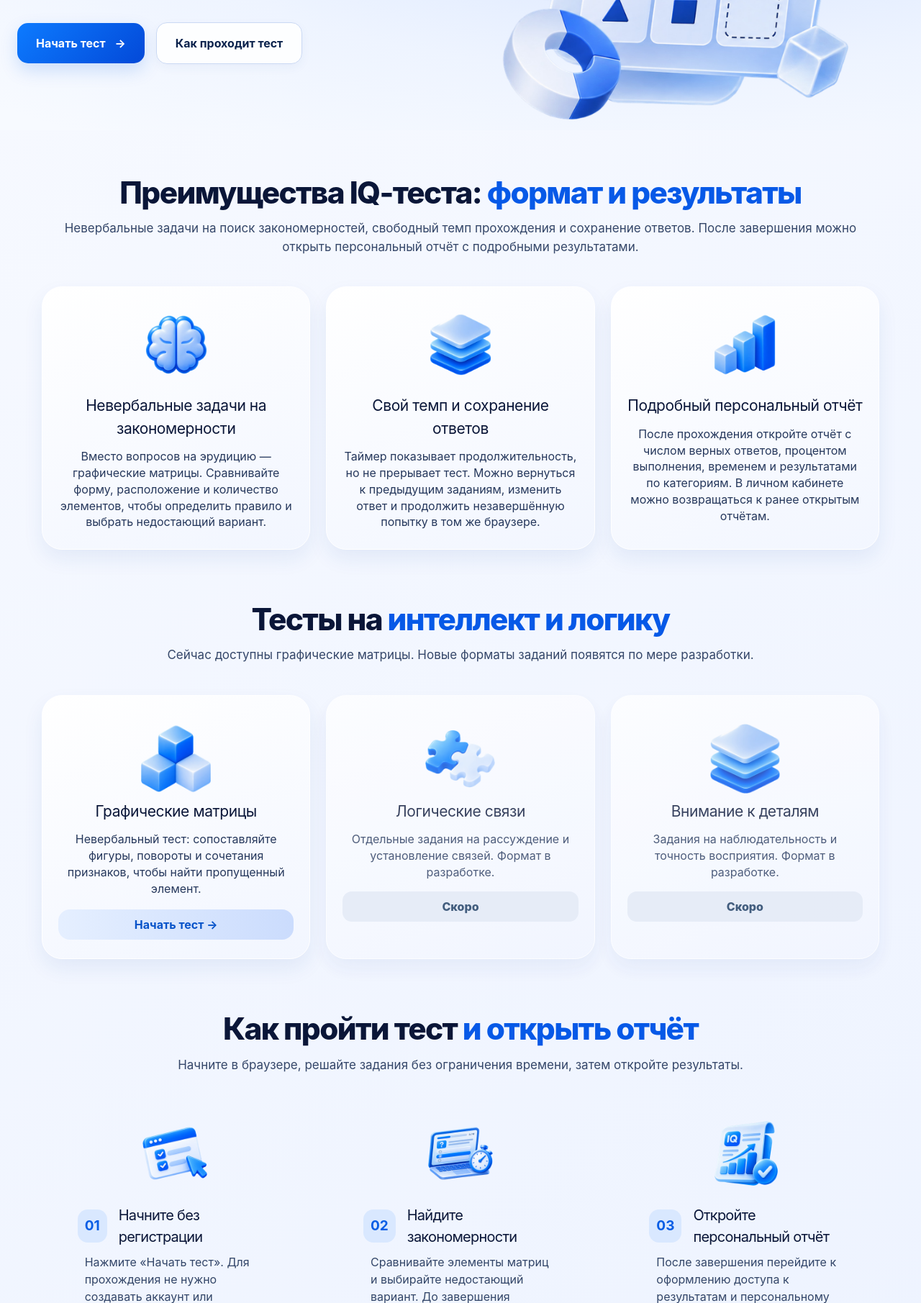
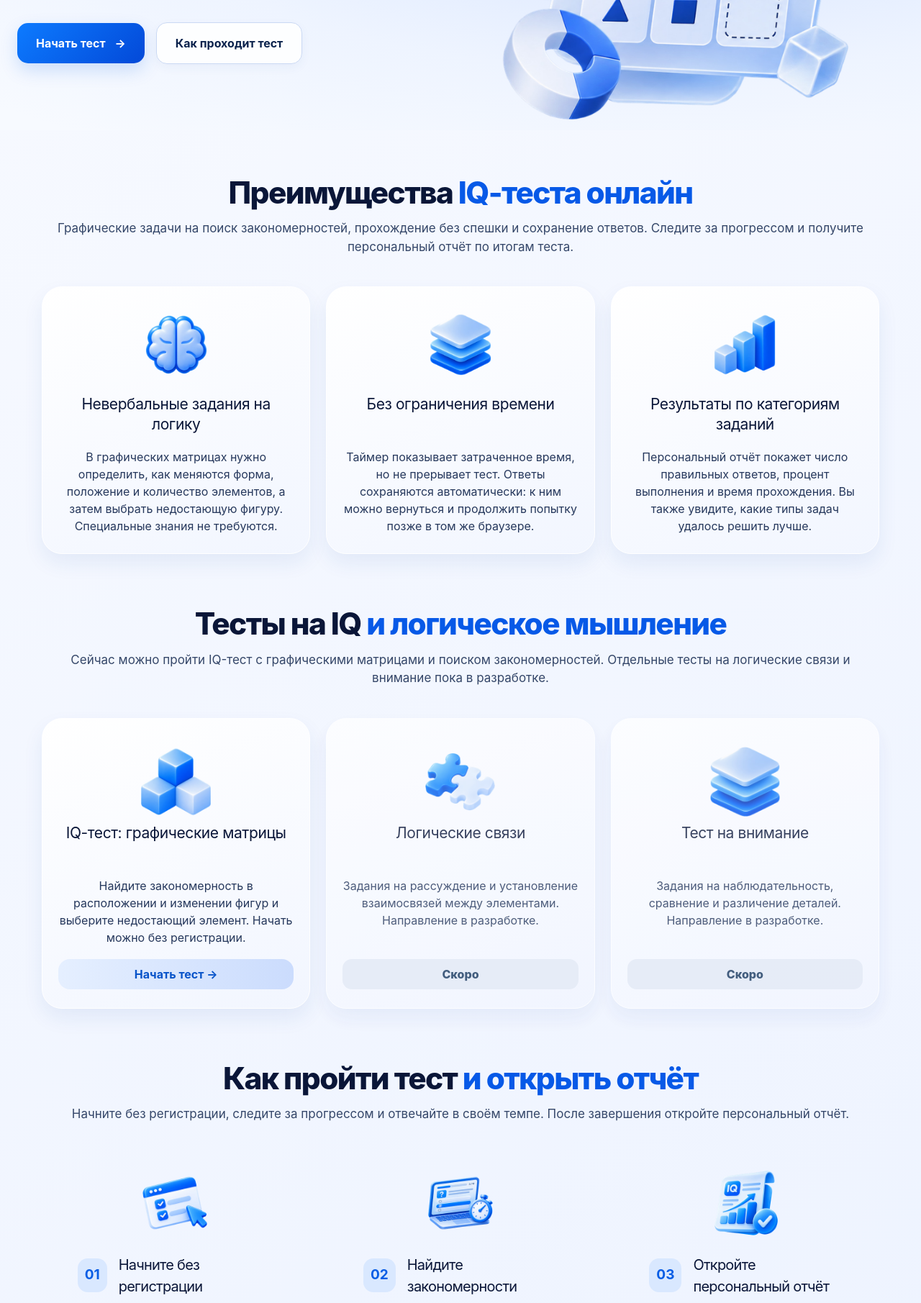
Before and after one commit to fedorovich-web/iq-profil, a Laravel app: page / in a window 1280 px wide. Shown: the part 497-2308 px from the top of the page at 72% size. Run offline with Laravel 12, Linux system fonts and the light colour scheme; style sheets or scripts are compiled from the project's sources.

Commit message:
feat: refine SEO copy, align landing cards, add quiz milestones

```diff
--- a/config/iq_faq.php
+++ b/config/iq_faq.php
@@ -21,7 +21,7 @@ return [
     ],
     [
         'question' => 'Сколько времени занимает прохождение?',
-        'answer' => 'Жёсткого ограничения по времени нет: вы решаете задания в своём темпе. Таймер фиксирует продолжительность попытки, но не завершает её автоматически и не снижает результат.',
+        'answer' => 'Жёсткого ограничения по времени нет. Таймер показывает, сколько длится прохождение, а индикатор прогресса — сколько заданий уже выполнено. Можно решать в своём темпе: время не завершает попытку автоматически.',
     ],
     [
         'question' => 'Можно ли изменить ответ или продолжить позже?',
--- a/resources/css/app.css
+++ b/resources/css/app.css
@@ -873,3 +873,36 @@ html:has(.faq-list),body:has(.faq-list),.landing-page:has(.faq-list),
   .order-lines div{flex-wrap:wrap;gap:6px 12px}
   .order-lines span{min-width:0;overflow-wrap:anywhere}
 }
+
+
+/* Aligned landing cards: consistent heading baselines and pinned actions. */
+.landing-page .feature-card,.landing-page .test-card{display:flex;flex-direction:column;align-items:stretch}
+.landing-page .feature-card .feature-asset,.landing-page .test-card .test-asset{flex:none;align-self:center}
+.landing-page .feature-card h3,.landing-page .test-card h3{display:flex;align-items:flex-start;justify-content:center;min-height:3em;line-height:1.3;margin:0 0 12px}
+.landing-page .feature-card p,.landing-page .test-card p{flex:1;min-height:0;line-height:1.5}
+.landing-page .test-card form,.landing-page .test-card .card-coming-label{margin-top:18px}
+@media(max-width:690px){
+  .landing-page .feature-card h3,.landing-page .test-card h3{min-height:0}
+}
+
+
+/* Progress milestone popup, without blocking answers. */
+.quiz-milestone[hidden]{display:none!important}
+.quiz-milestone{position:fixed;right:24px;bottom:24px;z-index:95;width:min(370px,calc(100vw - 28px));display:flex;align-items:center;gap:16px;padding:20px 42px 20px 18px;border-radius:21px;background:#fff;box-shadow:0 19px 56px #1a43823d,0 0 0 1px #d5e3f8;color:#0b244a;text-align:left;pointer-events:none;transition:opacity .2s,transform .2s}
+.quiz-milestone.is-hiding{opacity:0;transform:translateY(10px);pointer-events:none}
+.quiz-milestone-ring{flex:0 0 86px;width:86px;height:86px;border-radius:50%;position:relative;display:grid;place-items:center;background:conic-gradient(#1266ed var(--progress-angle),#dfeaff 0)}
+.quiz-milestone-ring::before{content:"";position:absolute;inset:10px;border-radius:50%;background:white}
+.quiz-milestone-ring strong{position:relative;font-size:20px;font-weight:850;color:#0b56d9}
+.quiz-milestone-copy{min-width:0}
+.quiz-milestone-copy strong{display:block;font-size:17px;line-height:1.25}
+.quiz-milestone-copy p{font-size:13px;line-height:1.45;color:#445b7b;margin:7px 0 0}
+.quiz-milestone-close{position:absolute;top:8px;right:10px;width:30px;height:30px;border:0;border-radius:9px;background:transparent;font-size:24px;line-height:1;color:#526688;pointer-events:auto}
+.quiz-milestone-close:hover{background:#eef3fd}
+@media(max-width:690px){
+  .quiz-milestone{right:14px;bottom:14px;padding:16px 36px 16px 14px;gap:12px}
+  .quiz-milestone-ring{flex-basis:70px;width:70px;height:70px}
+  .quiz-milestone-ring strong{font-size:17px}
+  .quiz-milestone-copy strong{font-size:15px}
+  .quiz-milestone-copy p{font-size:12px}
+}
+@media(prefers-reduced-motion:reduce){.quiz-milestone{transition:none}}
--- a/resources/views/landing.blade.php
+++ b/resources/views/landing.blade.php
@@ -34,30 +34,30 @@
   </div>
 </section>
 <section class="section" id="benefits" aria-labelledby="benefits-title">
-  <h2 id="benefits-title">Преимущества IQ-теста: <span>формат и результаты</span></h2>
-  <p class="section-subtitle">Невербальные задачи на поиск закономерностей, свободный темп прохождения и сохранение ответов. После завершения можно открыть персональный отчёт с подробными результатами.</p>
+  <h2 id="benefits-title">Преимущества <span>IQ-теста онлайн</span></h2>
+  <p class="section-subtitle">Графические задачи на поиск закономерностей, прохождение без спешки и сохранение ответов. Следите за прогрессом и получите персональный отчёт по итогам теста.</p>
   <div class="feature-grid">
     <article class="feature-card">
       @if(file_exists(public_path('assets/benefit-science.avif')))<img class="feature-asset" src="{{ asset('assets/benefit-science.avif') }}" width="120" height="120" alt="" loading="lazy">@else<div class="feature-icon" aria-hidden="true">◇</div>@endif
-      <h3>Невербальные задачи на закономерности</h3><p>Вместо вопросов на эрудицию — графические матрицы. Сравнивайте форму, расположение и количество элементов, чтобы определить правило и выбрать недостающий вариант.</p>
+      <h3>Невербальные задания на логику</h3><p>В графических матрицах нужно определить, как меняются форма, положение и количество элементов, а затем выбрать недостающую фигуру. Специальные знания не требуются.</p>
     </article>
     <article class="feature-card">
       @if(file_exists(public_path('assets/benefit-format.avif')))<img class="feature-asset" src="{{ asset('assets/benefit-format.avif') }}" width="120" height="120" alt="" loading="lazy">@else<div class="feature-icon" aria-hidden="true">▤</div>@endif
-      <h3>Свой темп и сохранение ответов</h3><p>Таймер показывает продолжительность, но не прерывает тест. Можно вернуться к предыдущим заданиям, изменить ответ и продолжить незавершённую попытку в том же браузере.</p>
+      <h3>Без ограничения времени</h3><p>Таймер показывает затраченное время, но не прерывает тест. Ответы сохраняются автоматически: к ним можно вернуться и продолжить попытку позже в том же браузере.</p>
     </article>
     <article class="feature-card">
       @if(file_exists(public_path('assets/benefit-results.avif')))<img class="feature-asset" src="{{ asset('assets/benefit-results.avif') }}" width="120" height="120" alt="" loading="lazy">@else<div class="feature-icon" aria-hidden="true">▥</div>@endif
-      <h3>Подробный персональный отчёт</h3><p>После прохождения откройте отчёт с числом верных ответов, процентом выполнения, временем и результатами по категориям. В личном кабинете можно возвращаться к ранее открытым отчётам.</p>
+      <h3>Результаты по категориям заданий</h3><p>Персональный отчёт покажет число правильных ответов, процент выполнения и время прохождения. Вы также увидите, какие типы задач удалось решить лучше.</p>
     </article>
   </div>
 </section>
 <section class="section" id="tests" aria-labelledby="tests-title">
-  <h2 id="tests-title">Тесты на <span>интеллект и логику</span></h2>
-  <p class="section-subtitle">Сейчас доступны графические матрицы. Новые форматы заданий появятся по мере разработки.</p>
+  <h2 id="tests-title">Тесты на IQ <span>и логическое мышление</span></h2>
+  <p class="section-subtitle">Сейчас можно пройти IQ-тест с графическими матрицами и поиском закономерностей. Отдельные тесты на логические связи и внимание пока в разработке.</p>
   <div class="test-grid">
     <article class="test-card">
       @if(file_exists(public_path('assets/test-iq.avif')))<img class="test-asset" src="{{ asset('assets/test-iq.avif') }}" width="120" height="120" alt="" loading="lazy">@else<div class="test-graphic" aria-hidden="true"><span>■</span><span>◢</span><span>●</span></div>@endif
-      <h3>Графические матрицы</h3><p>Невербальный тест: сопоставляйте фигуры, повороты и сочетания признаков, чтобы найти пропущенный элемент.</p>
+      <h3>IQ-тест: графические матрицы</h3><p>Найдите закономерность в расположении и изменении фигур и выберите недостающий элемент. Начать можно без регистрации.</p>
       <form action="{{ route('attempt.start') }}" method="POST">
         <input type="hidden" name="_token" value="{{ csrf_token() }}">
         <button class="card-link" type="submit">Начать тест <span aria-hidden="true">→</span></button>
@@ -65,19 +65,19 @@
     </article>
     <article class="test-card test-card-coming">
       @if(file_exists(public_path('assets/test-logic.avif')))<img class="test-asset" src="{{ asset('assets/test-logic.avif') }}" width="120" height="120" alt="" loading="lazy">@else<div class="test-graphic" aria-hidden="true">✥</div>@endif
-      <h3>Логические связи</h3><p>Отдельные задания на рассуждение и установление связей. Формат в разработке.</p>
+      <h3>Логические связи</h3><p>Задания на рассуждение и установление взаимосвязей между элементами. Направление в разработке.</p>
       <span class="card-coming-label">Скоро</span>
     </article>
     <article class="test-card test-card-coming">
       @if(file_exists(public_path('assets/test-memory.avif')))<img class="test-asset" src="{{ asset('assets/test-memory.avif') }}" width="120" height="120" alt="" loading="lazy">@else<div class="test-graphic" aria-hidden="true">▱</div>@endif
-      <h3>Внимание к деталям</h3><p>Задания на наблюдательность и точность восприятия. Формат в разработке.</p>
+      <h3>Тест на внимание</h3><p>Задания на наблюдательность, сравнение и различение деталей. Направление в разработке.</p>
       <span class="card-coming-label">Скоро</span>
     </article>
   </div>
 </section>
 <section class="section" id="steps" aria-labelledby="steps-title">
   <h2 id="steps-title">Как пройти тест <span>и открыть отчёт</span></h2>
-  <p class="section-subtitle">Начните в браузере, решайте задания без ограничения времени, затем откройте результаты.</p>
+  <p class="section-subtitle">Начните без регистрации, следите за прогрессом и отвечайте в своём темпе. После завершения откройте персональный отчёт.</p>
   <div class="steps-grid">
     <article class="step">
       @if(file_exists(public_path('assets/step-select.avif')))<img class="step-asset" src="{{ asset('assets/step-select.avif') }}" width="110" height="110" alt="" loading="lazy">@else<div class="step-art" aria-hidden="true">☷</div>@endif
```
Also changed, not shown: app/Http/Controllers/QuizController.php (+41 -0 lines), resources/js/app.js (+23 -0 lines), resources/views/quiz.blade.php (+14 -1 lines), tests/Feature/QuizFlowTest.php (+62 -0 lines), tests/Feature/SeoCopyTest.php (+7 -4 lines).
